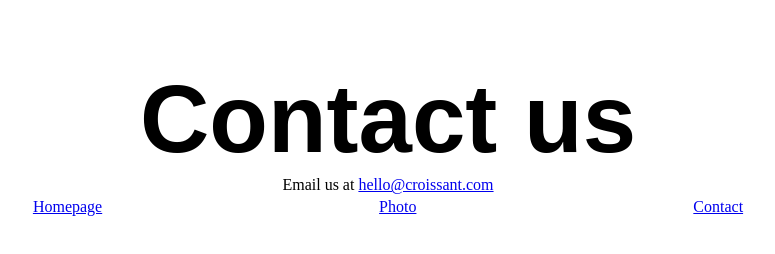
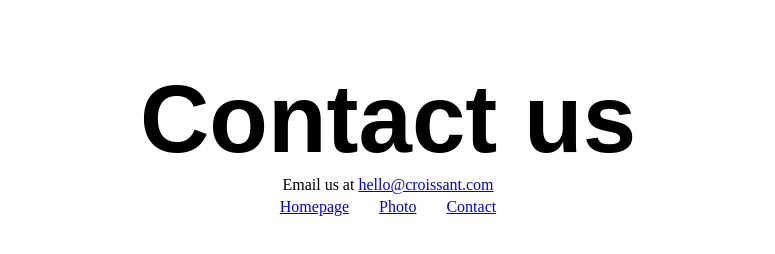
Before and after one commit to Antoinette-Cordis/Live-Server-Assignment, a plain HTML site: page contact.html in a window 1280 px wide. Shown: the whole page, without its empty margins (252-1027 px from the left). Drawn offline with Linux system fonts and the light colour scheme.

Commit message:
Review of the HTML and CSS files

```diff
--- a/contact.html
+++ b/contact.html
@@ -11,10 +11,10 @@
     <div class="email">
       Email us at <span><a href="#">hello@croissant.com</a></span>
     </div>
-    <div class="croissant-page">
+    <footer class="croissant-page">
       <a href="/index.html">Homepage</a>
       <a href="/about.html">Photo</a>
       <a href="/contact.html" title="hello@croissant.com">Contact</a>
-    </div>
+    </footer>
   </body>
 </html>
--- a/styles.css
+++ b/styles.css
@@ -17,8 +17,10 @@ p {
   margin-bottom: 15px;
 }
 .croissant-page {
-  display: flex;
-  justify-content: space-evenly;
+  text-align: center;
+}
+.croissant-page a {
+  margin: 0 13px;
 }
 .about {
   color: brown;
```
